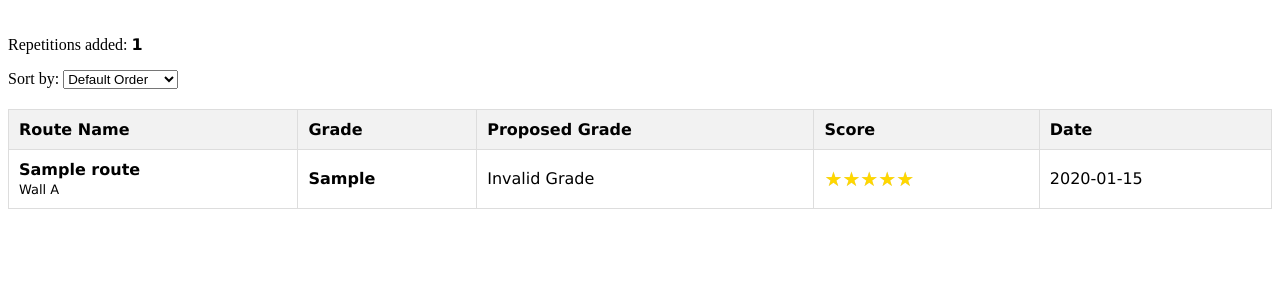
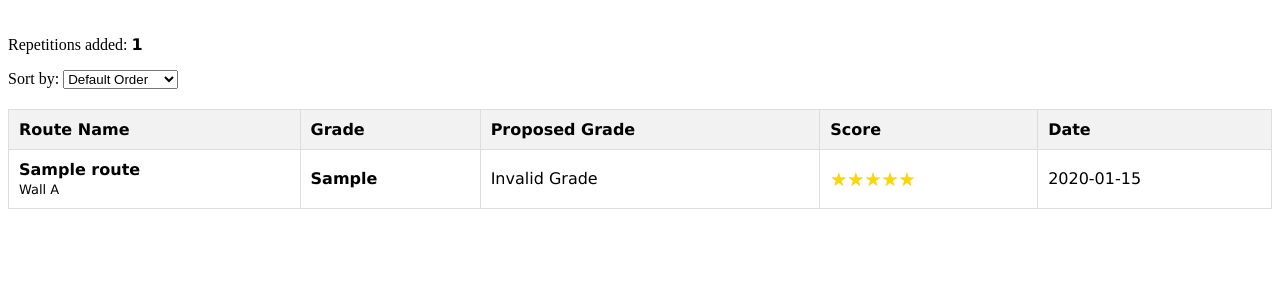
Before and after one commit to LeonardoPerin97/flask_app_climbingside, a Flask app: page /users/1 in a window 1280 px wide. Shown: the part 508-815 px from the top of the page. Run offline with Flask 3, Linux system fonts and the light colour scheme; tables that the repository leaves empty hold one stand-in row (values such as "Sample post").

Commit message:
Update styles.css

```diff
--- a/app/static/styles.css
+++ b/app/static/styles.css
@@ -177,7 +177,7 @@ body {
 .star-container {
     position: relative;
     display: inline-block;
-    font-size: 20px; /* Dimensione della stella */
+    font-size: 19px; /* Dimensione della stella */
     color: lightgray; /* Colore stella vuota */
 }
 
```
